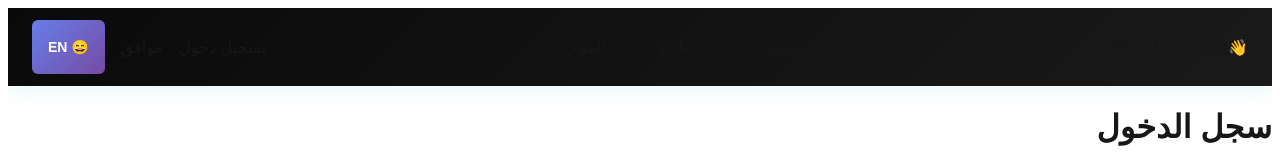
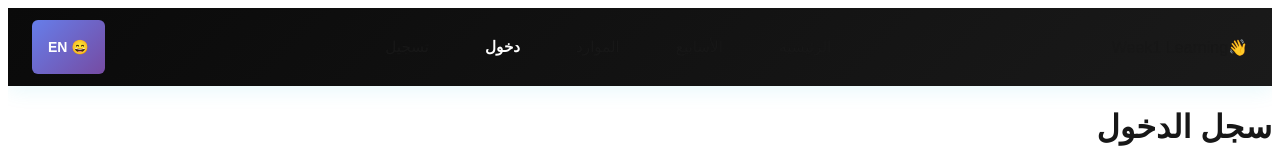
Before and after one commit to Ihsan76/week1-learning, a Next.js app: page /login in a window 1280 px wide. Shown: the top 160 px of the page. Built offline with nearby package versions, Linux system fonts and the light colour scheme.

Commit message:
تعديل على النيفجيتر

```diff
--- a/src/components/Navbar.tsx
+++ b/src/components/Navbar.tsx
@@ -65,6 +65,8 @@ export default function Navbar() {
     { href: '/', label: { ar: translations.nav.home, en: enTranslations.nav.home } },
     { href: '/weeks', label: { ar: arTranslations.nav.weeks, en: enTranslations.nav.weeks } },
     { href: '/resources', label: { ar: arTranslations.nav.resources, en: enTranslations.nav.resources } },
+    { href: '/login' ,  label: { ar: arTranslations.nav.login, en: enTranslations.nav.login } },
+    { href: '/register', label: { ar: arTranslations.nav.register, en: enTranslations.nav.register } },
   ];
 
   return (
@@ -134,16 +136,8 @@ export default function Navbar() {
                 {translations.nav.logout || 'Logout'}
               </button>
             </>
-          ) : (
-            <>
-              <Link href="/login" className="btn-login">
-                {locale === 'ar' ? 'تسجيل دخول' : 'Login'}
-              </Link>
-              <Link href="/register" className="btn-signup">
-                {locale === 'ar' ? 'موافق' : 'Sign up'}
-              </Link>
-            </>
-          )}
+
+          ): null}
           <button onClick={toggleLocale} className="btn-language" aria-label="Toggle language">
             {locale === 'ar' ? '😄 EN' : '🌠 AR'}
           </button>
```
